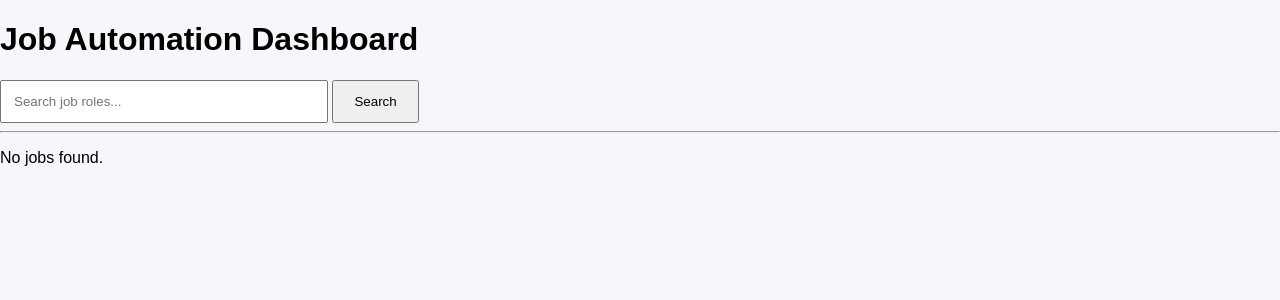
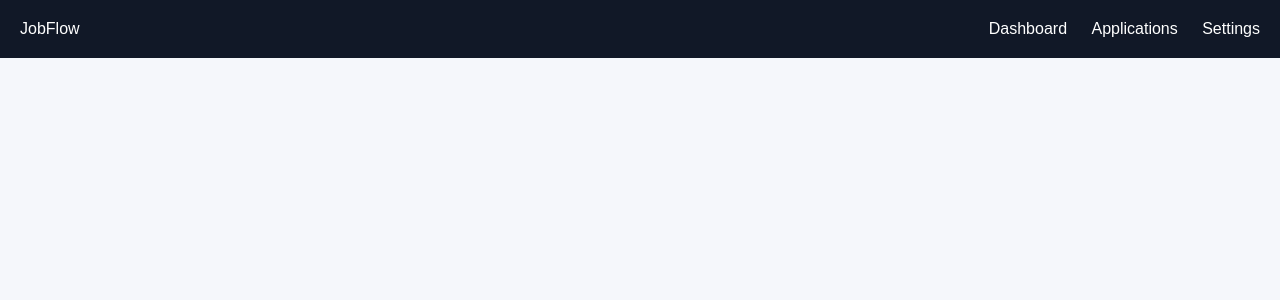
Before and after one commit to imthebest453/Job_automation, a Flask app: template dashboard/templates/base.html in a window 1280 px wide. Shown: the top 300 px of the page. Run offline with Flask 3, Linux system fonts and the light colour scheme; the template is opened without the code that fills it, so the values that code supplies are empty.

Commit message:
html desgin

```diff
--- a/dashboard/templates/base.html
+++ b/dashboard/templates/base.html
@@ -1,44 +1,66 @@
 <!DOCTYPE html>
-<html>
+<html lang="en">
+
 <head>
-    <title>Job Automation</title>
-     <link rel="stylesheet" href="/static/style.css">
+
+    <meta charset="UTF-8">
+
+    <meta name="viewport" content="width=device-width, initial-scale=1.0">
+
+    <title>
+        {% block title %}
+        Job Automation
+        {% endblock %}
+    </title>
+
+
+    <link rel="stylesheet" href="{{ url_for('static', filename='style.css') }}">
+
 </head>
+
 
 <body>
 
-<h1>Job Automation Dashboard</h1>
 
-<form method="POST" action="/search">
-    <input type="text" name="keyword" placeholder="Search job roles..." required>
-    <button type="submit">Search</button>
-</form>
+<nav class="navbar">
 
-{% if keyword %}
-    <p>Search results for "<strong>{{ keyword }}</strong>"</p>
-{% endif %}
+    <div class="logo">
+        Job<span>Flow</span>
+    </div>
 
-<hr>
 
-{% if jobs %}
-    {% for job in jobs %}
+    <div class="nav-links">
 
-    <h3>{{ job.title }}</h3>
+        <a href="/">
+            Dashboard
+        </a>
 
-    <p>{{ job.company }}</p>
+        <a href="#">
+            Applications
+        </a>
 
-    <p>{{ job.location }}</p>
+        <a href="#">
+            Settings
+        </a>
 
-    <p>{{ job.salary }}</p>
+    </div>
 
-    <a href="{{ job.url }}">Open Job</a>
+</nav>
 
-    <hr>
 
-    {% endfor %}
-{% else %}
-    <p>No jobs found.</p>
-{% endif %}
+
+<main class="container">
+
+
+{% block content %}
+
+{% endblock %}
+
+
+</main>
+
+
 
 </body>
+
 </html>
```
Also changed, not shown: dashboard/templates/job_card.html (+7 -3 lines).
